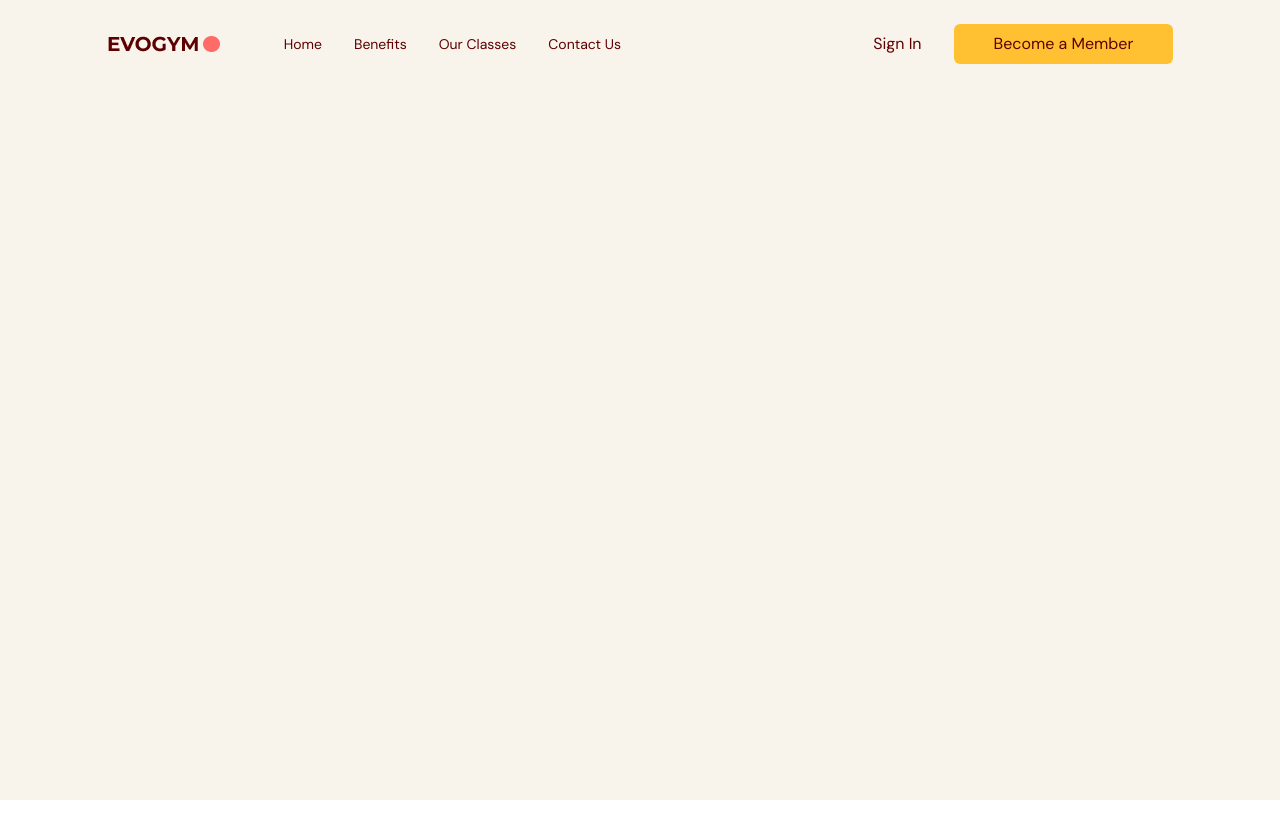
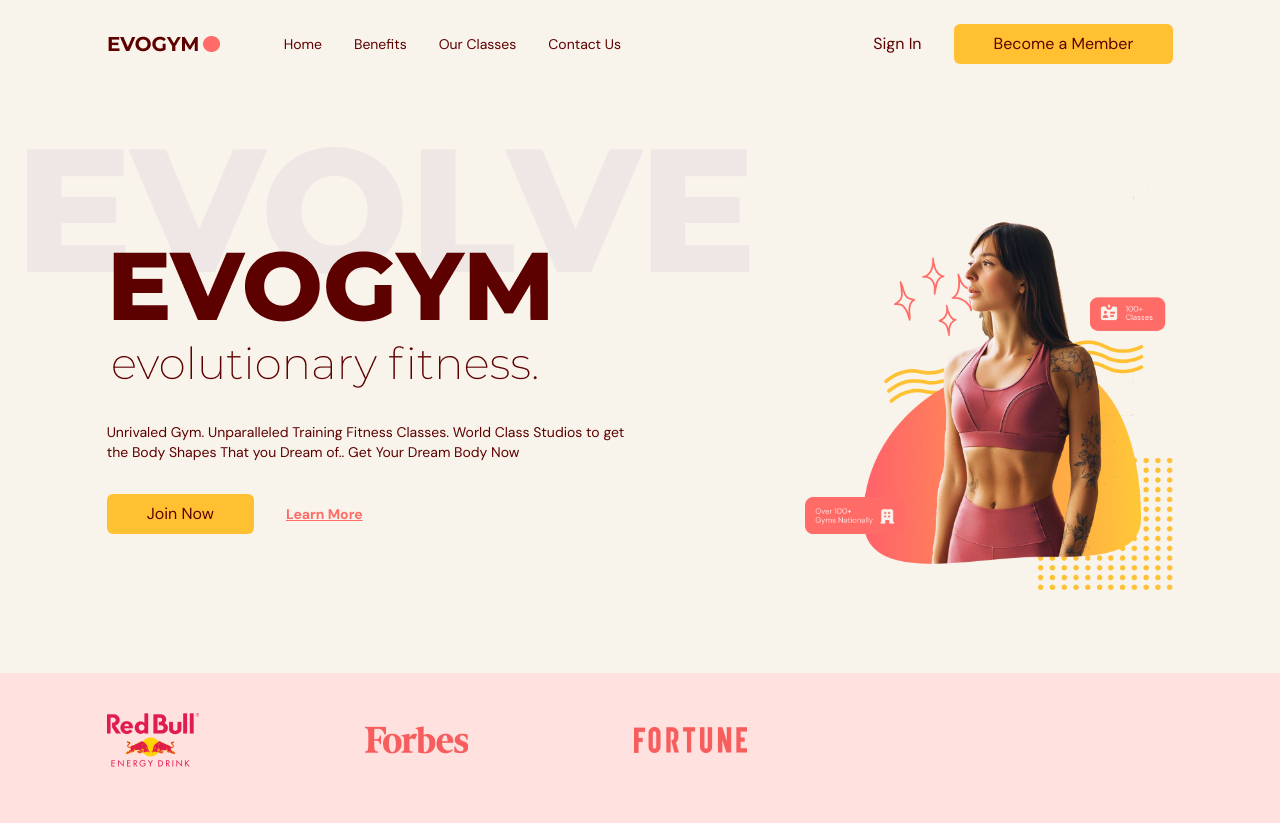
Before and after one commit to imleikys/ts-fitness, a React (Vite) app: page / in a window 1280 px wide. Before the commit the page ends 800 px from the top, so only its background shows below. Built offline with nearby package versions, Linux system fonts and the light colour scheme.

Commit message:
add(HomePage): Create new page with adaptive and animations

```diff
--- a/src/App.tsx
+++ b/src/App.tsx
@@ -1,4 +1,4 @@
-import {Navbar} from '@/screens/';
+import {Navbar, Home} from '@/screens/';
 import {useState, useEffect} from 'react';
 import {SelectedPage} from '@/shared/types';
 
@@ -29,6 +29,9 @@
         setSelectedPage={setSelectedPage}
         isTopPage={isTopPage}
       />
+      <Home
+        setSelectedPage={setSelectedPage}
+      />
     </div>
   )
 }
--- /dev/null
+++ b/src/screens/home/home.tsx
@@ -0,0 +1,95 @@
+import {SelectedPage} from "@/shared/types";
+import {motion} from "framer-motion"
+import ActionButton from "@/shared/ActionButton";
+import useMediaQuery from "@/hooks/useMediaQuery";
+import HomePageText from "@/assets/HomePageText.png";
+import HomePageGraphic from "@/assets/HomePageGraphic.png";
+import SponsorRedBull from "@/assets/SponsorRedBull.png";
+import SponsorForbes from "@/assets/SponsorForbes.png";
+import SponsorFortune from "@/assets/SponsorFortune.png";
+import AnchorLink from "react-anchor-link-smooth-scroll";
+
+
+type Props = {
+  setSelectedPage: (value: SelectedPage) => void;
+};
+
+const Home = ({ setSelectedPage }: Props) => {
+
+  const isAboveMediumScreens = useMediaQuery("(min-width: 1060px)");
+
+  return (
+    <section id="home" className="gap-16 bg-gray-20 py-10 md:h-full md:pb-0">
+      <motion.div
+        className="mx-auto w-5/6 items-center justify-center md:flex md:h-5/6"
+        onViewportEnter={() => setSelectedPage(SelectedPage.Home)}
+      >
+        <div className="mb:basis-3/5 z-10 mt-32">
+          <motion.div
+            className="md:-mt-20"
+            initial="hidden"
+            whileInView="visible"
+            viewport={{once: true, amount: 0.5}}
+            transition={{duration: 0.5}}
+            variants={{
+              hidden: {opacity: 0, x: -50},
+              visible: {opacity: 1, x: 0}
+            }}
+          >
+            <div className="relative">
+              <div className="before:absolute before:-left-20 before:-top-20 before:z-[-1] md:before:content-evolvetext">
+                <img src={HomePageText} alt="HomePageText" />
+              </div>
+            </div>
+            <p className="mt-8 h-5/6 text-sm">
+            Unrivaled Gym. Unparalleled Training Fitness Classes. World Class
+            Studios to get the Body Shapes That you Dream of.. Get Your Dream
+            Body Now
+          </p>
+          </motion.div>
+
+          <motion.div
+            className="mt-8 flex items-center gap-8 md:justify-start"
+            initial="hidden"
+            whileInView="visible"
+            viewport={{once: true, amount: 0.5}}
+            transition={{delay: 0.2, duration: 0.5}}
+            variants={{
+              hidden: {opacity: 0, x: -50},
+              visible: {opacity: 1, x: 0}
+            }}
+          >
+            <ActionButton setSelectedPage={setSelectedPage}>
+              Join Now
+            </ActionButton>
+            <AnchorLink
+              className="text-sm font-bold text-primary-500 underline hover:text-secondary-500"
+              onClick={() => setSelectedPage(SelectedPage.ContactUs)}
+              href={`#${SelectedPage.ContactUs}`}
+            >
+              <p>Learn More</p>
+            </AnchorLink>
+          </motion.div>
+        </div>
+
+        <div className="flex basis-3/5 justify-center md:z-10 md:ml-40 md:mt-16 md-justify-items-end">
+          <img src={HomePageGraphic} alt="HomePageGraphic" />
+        </div>
+      </motion.div>
+
+      {isAboveMediumScreens ? (
+        <div className="h-[150px] w-full bg-primary-100 py-10">
+          <div className="mx-auto w-5/6">
+            <div className="flex w-3/5 items-center justify-between gap-8">
+              <img src={SponsorRedBull} alt="RedBull: Sponsor" />
+              <img src={SponsorForbes} alt="RedBull: Forbes" />
+              <img src={SponsorFortune} alt="RedBull: Fortune" />
+            </div>
+          </div>
+        </div>
+      ) : null}
+    </section>
+  );
+};
+
+export default Home;
--- a/src/screens/index.tsx
+++ b/src/screens/index.tsx
@@ -1 +1,2 @@
 export {default as Navbar} from '@/screens/navbar/navbar';
+export {default as Home} from '@/screens/home/home';
```
